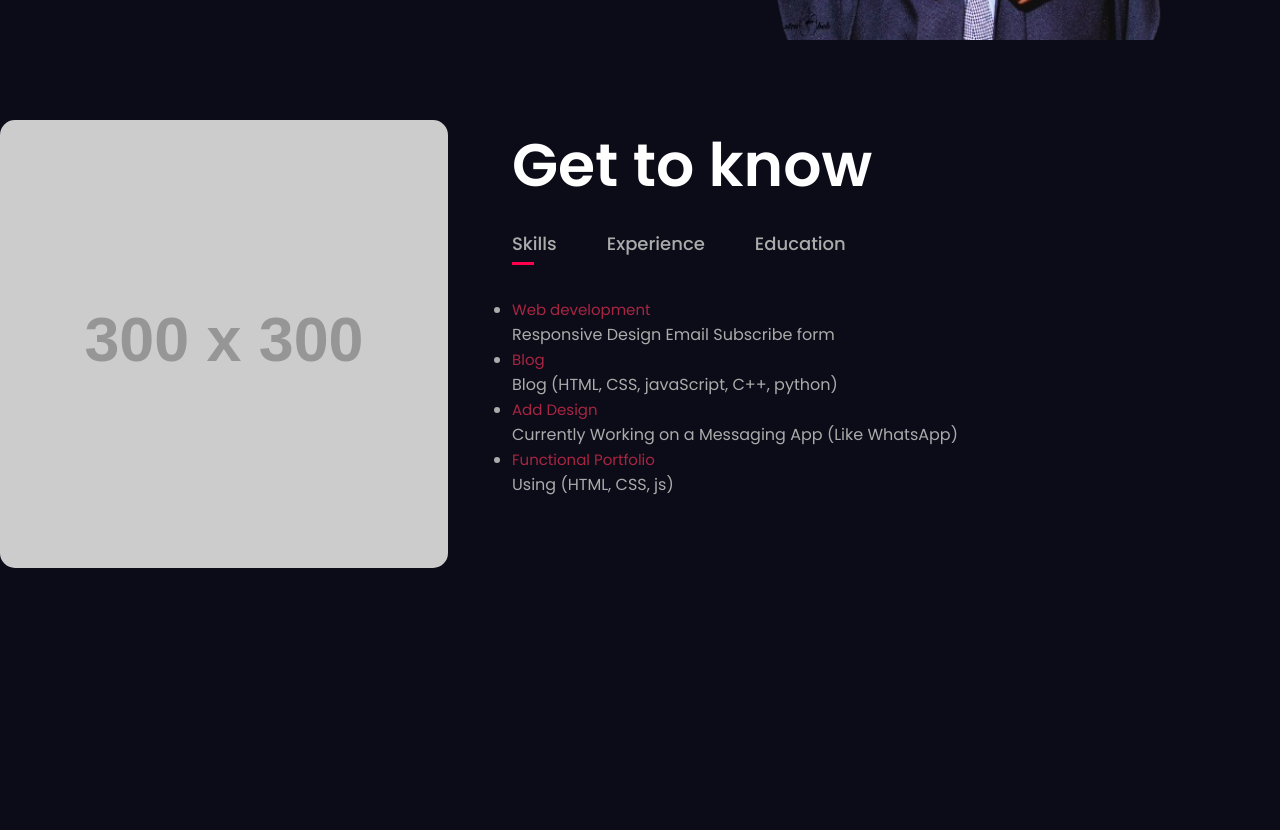
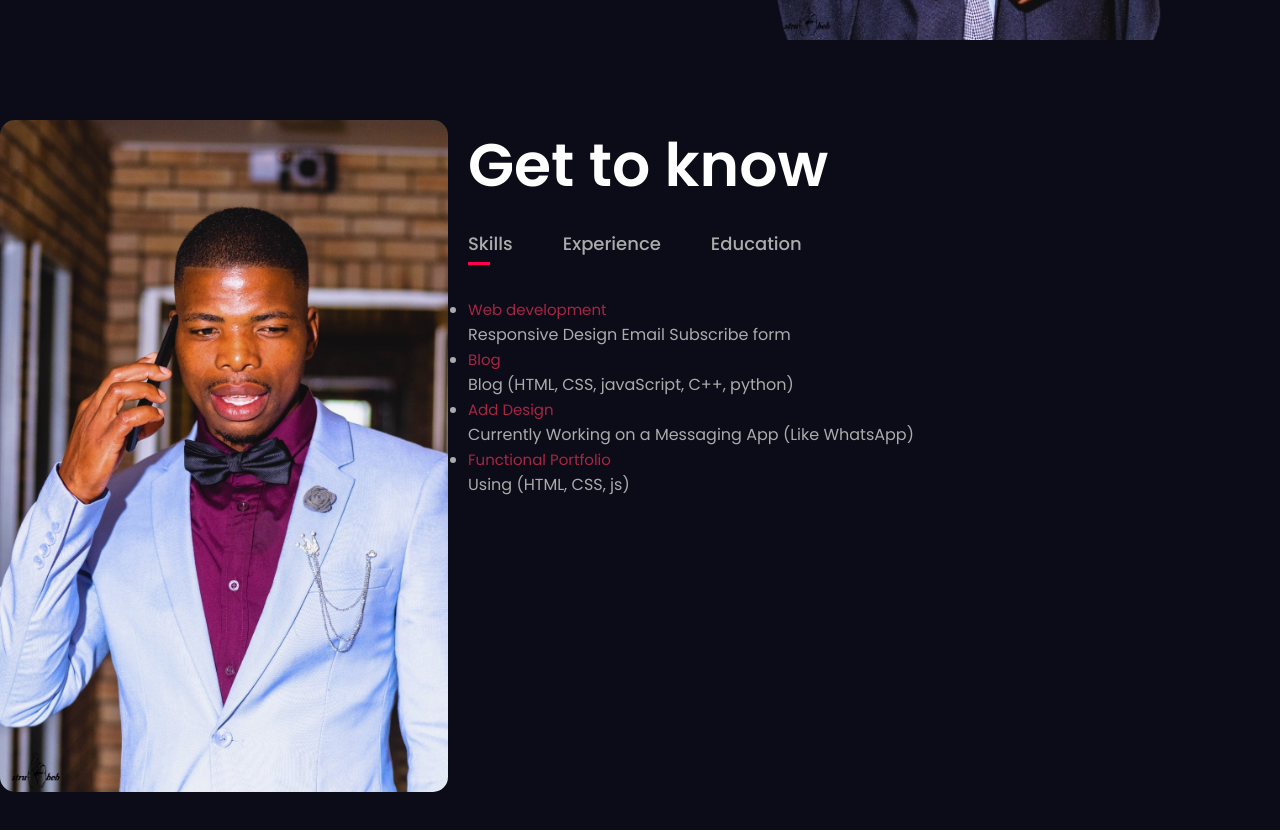
Before and after one commit to Bawrer/Bawrer-portfolio, a React (Create React App) app: page / in a window 1280 px wide. Shown: the part 680-1510 px from the top of the page. Before the commit the page ends 1335 px from the top, so only its background shows below. Built offline with nearby package versions, Linux system fonts and the light colour scheme.

Commit message:
About me component almost done

```diff
--- a/src/components/About/About.css
+++ b/src/components/About/About.css
@@ -13,13 +13,14 @@
    flex-basis: 35%;
  }
 
- .about-col-1 img {
+ .about-image {
    width: 100%;
    border-radius: 15px;
  }
 
  .about-col-2 {
-   width: 60%;
+   flex-basis: calc(65% - 20px); /* Adjusted width to accommodate margin */
+   margin-left: 20px; /* Added margin between columns */
  }
 
  .sub-title {
--- a/src/components/About/About.js
+++ b/src/components/About/About.js
@@ -1,5 +1,6 @@
 import React, { useState } from 'react';
 import './About.css';
+import aboutImage from '../../assets/WhatsApp Image 2023-10-14 at 12.45.56 PM.jpeg'; // Importing the image
 
 const About = () => {
   const [activeTab, setActiveTab] = useState('skills');
@@ -13,11 +14,13 @@ const About = () => {
       <div className="container">
         <div className="row">
           <div className="about-col-1">
-            <img src="https://via.placeholder.com/300" alt="profile" />
+            {/* Displaying the image */}
+            <img src={aboutImage} alt="profile" className="about-image" />
           </div>
           <div className="about-col-2">
             <h1 className="sub-title">Get to know</h1>
             <div className="tab-titles">
+              {/* Your tab links */}
               <p
                 className={`tab-links ${activeTab === 'skills' ? 'active-link' : ''}`}
                 onClick={() => openTab('skills')}
@@ -38,6 +41,7 @@ const About = () => {
               </p>
             </div>
             <div className={`tab-contents ${activeTab === 'skills' ? 'active-tab' : ''}`}>
+              {/* Skills content */}
               <ul>
                 <li>
                   <span>Web development</span>
@@ -62,6 +66,7 @@ const About = () => {
               </ul>
             </div>
             <div className={`tab-contents ${activeTab === 'experience' ? 'active-tab' : ''}`}>
+              {/* Experience content */}
               <ul>
                 <li>
                   <span>Internship</span>
@@ -73,6 +78,7 @@ const About = () => {
               </ul>
             </div>
             <div className={`tab-contents ${activeTab === 'education' ? 'active-tab' : ''}`}>
+              {/* Education content */}
               <ul>
                 <li>
                   <span>High School</span>
```
Also changed, not shown: src/assets/WhatsApp Image 2023-10-14 at 12.45.56 PM.jpeg (added).
